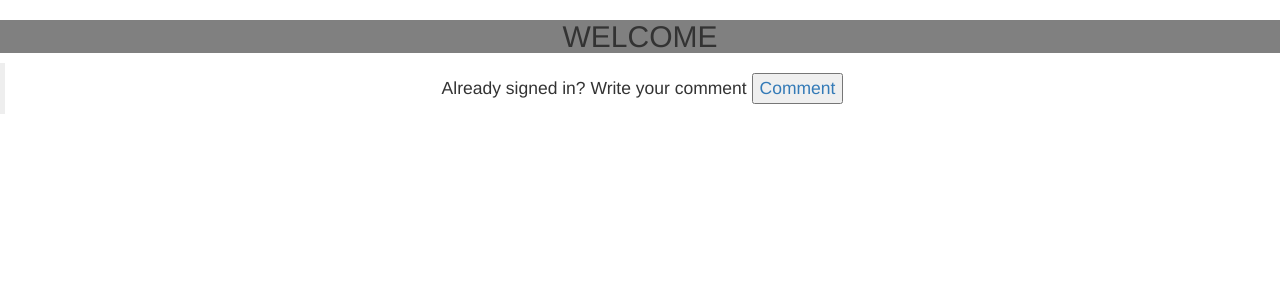
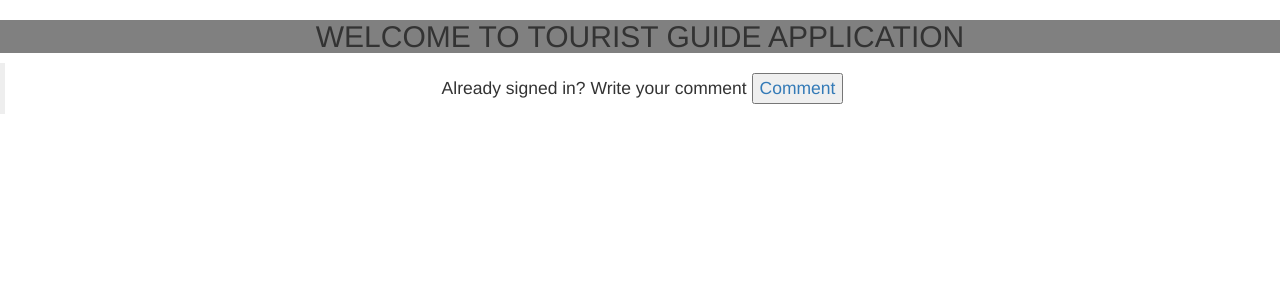
Before and after one commit to Queen-Uwitonze/Tourist-guide, a Flask app: page / in a window 1280 px wide. Shown: the top 300 px of the page. Run offline with Flask 2, Linux system fonts and the light colour scheme; some libraries are stand-ins or nearby versions.

Commit message:
add head

```diff
--- a/app/templates/index.html
+++ b/app/templates/index.html
@@ -10,7 +10,7 @@
 <body >
 
   {% block content%}
-  <center><h2 style="background-color:grey;">WELCOME</h2>
+  <center><h2 style="background-color:grey;">WELCOME TO TOURIST GUIDE APPLICATION</h2>
 
 
       <blockquote class="text-center text-lg">
```
